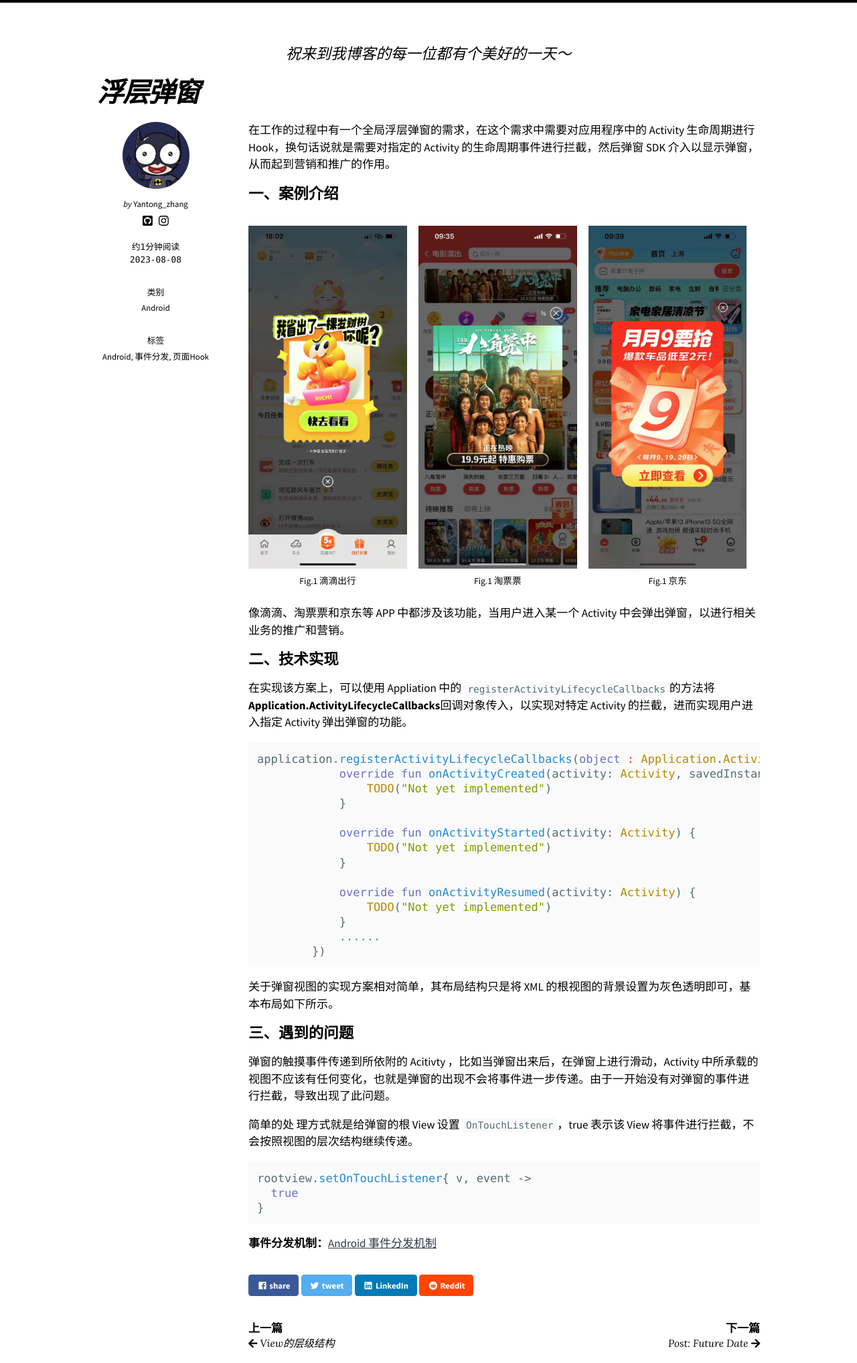
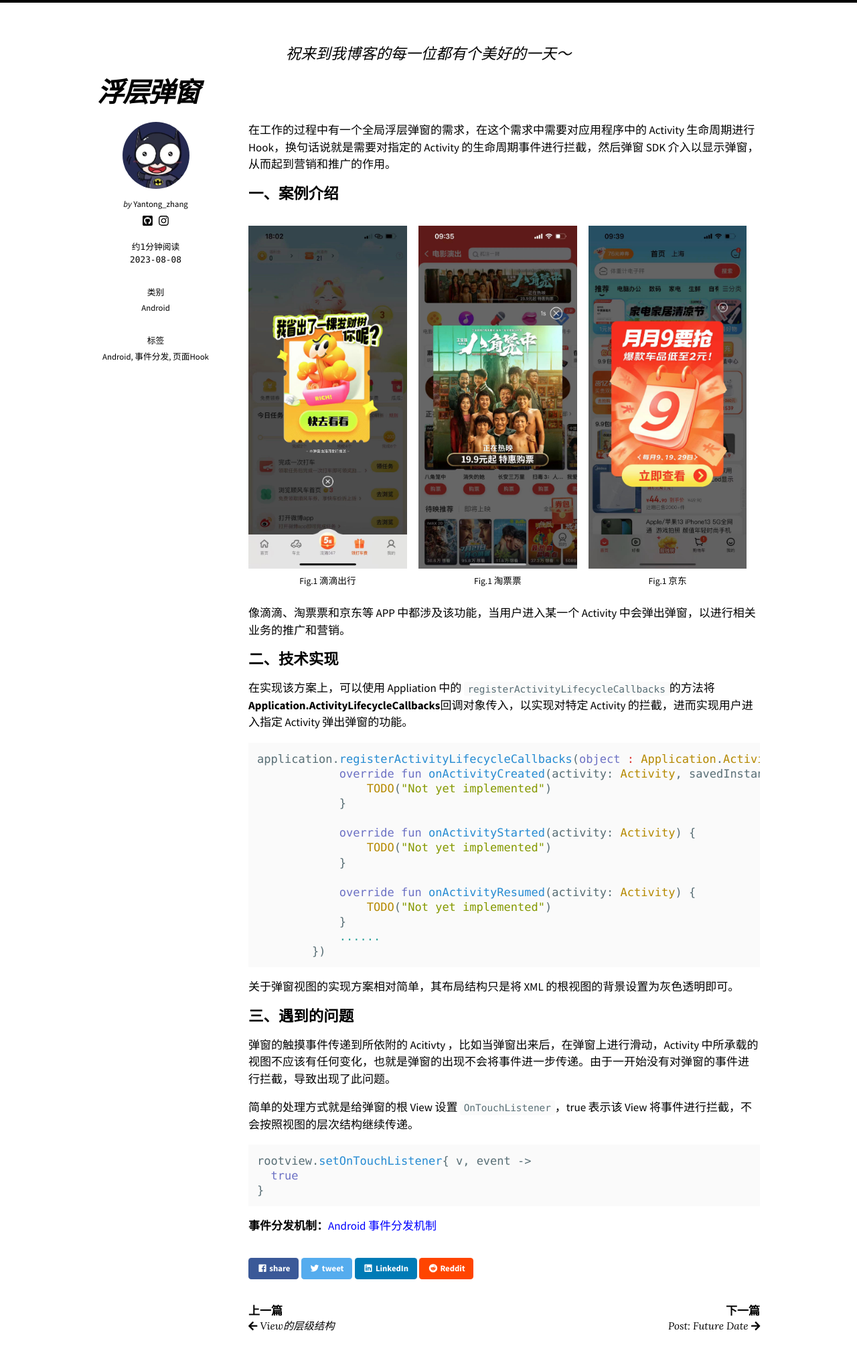
Before and after one commit to zyt1678532032/zyt1678532032.github.io, a Jekyll site: the page built from _posts/2023-08-08-全局浮层弹窗.md, in a window 1280 px wide. Shown: the whole page at 67% size. Built offline with Jekyll 4.4.1, drawn with Linux system fonts in a browser that asks for light colours; nearby versions of some CDN libraries; after the commit the page ends 2010 px from its top, so only the background shows below that.

Commit message:
feat:NA fix:超链接字体颜色样式,figure中文字描述居中显示

````diff
--- a/_posts/2023-08-08-全局浮层弹窗.md
+++ b/_posts/2023-08-08-全局浮层弹窗.md
@@ -14,15 +14,15 @@
 
 <figure class="align-left" style="width:31%">
   <a href="#"><img src="{{ '../images/滴滴出行.png' | absolute_url }}" alt=""></a>
-  <figcaption class="align-center">Fig.1 滴滴出行</figcaption>
+  <figcaption>Fig.1 滴滴出行</figcaption>
 </figure>
 <figure class="align-left" style="width:31%">
   <a href="#"><img src="{{ '../images/淘票票.png' | absolute_url }}" alt=""></a>
-  <figcaption class="align-center">Fig.1 淘票票</figcaption>
+  <figcaption>Fig.1 淘票票</figcaption>
 </figure>
 <figure class="align-left" style="width:31%">
   <a href="#"><img src="{{ '../images/京东.png' | absolute_url }}" alt=""></a>
-  <figcaption class="align-center">Fig.1 京东</figcaption>
+  <figcaption>Fig.1 京东</figcaption>
 </figure>
 
 像滴滴、淘票票和京东等 APP 中都涉及该功能，当用户进入某一个 Activity 中会弹出弹窗，以进行相关业务的推广和营销。
@@ -46,16 +46,15 @@
             ......
         })
 ```
-关于弹窗视图的实现方案相对简单，其布局结构只是将 XML 的根视图的背景设置为灰色透明即可，基本布局如下所示。
+关于弹窗视图的实现方案相对简单，其布局结构只是将 XML 的根视图的背景设置为灰色透明即可。
 ## 三、遇到的问题
 弹窗的触摸事件传递到所依附的 Acitivty ，比如当弹窗出来后，在弹窗上进行滑动，Activity 中所承载的视图不应该有任何变化，也就是弹窗的出现不会将事件进一步传递。由于一开始没有对弹窗的事件进行拦截，导致出现了此问题。
 
-简单的处
-理方式就是给弹窗的根 View 设置 `OnTouchListener`，true 表示该 View 将事件进行拦截，不会按照视图的层次结构继续传递。
+简单的处理方式就是给弹窗的根 View 设置 `OnTouchListener`，true 表示该 View 将事件进行拦截，不会按照视图的层次结构继续传递。
 
 ```kotlin
 rootview.setOnTouchListener{ v, event ->
   true
 }
 ```
-**事件分发机制：**<a href="https://juejin.cn/post/7190737198600159292?searchId=202308071030093975B75D8C08A6C9B087#heading-1">Android 事件分发机制</a>
+**事件分发机制：**<a href="https://juejin.cn/post/7190737198600159292?searchId=202308071030093975B75D8C08A6C9B087#heading-1" style="color: blue">Android 事件分发机制</a>
--- a/_sass/so-simple/_base.scss
+++ b/_sass/so-simple/_base.scss
@@ -104,7 +104,7 @@
   -webkit-transition: $global-transition;
   transition: $global-transition;
   color: blue;
-  text-decoration: underline; /* 添加下划线 */
+  text-decoration: none; /* 添加下划线 */
 }
 
 a:hover {
````
